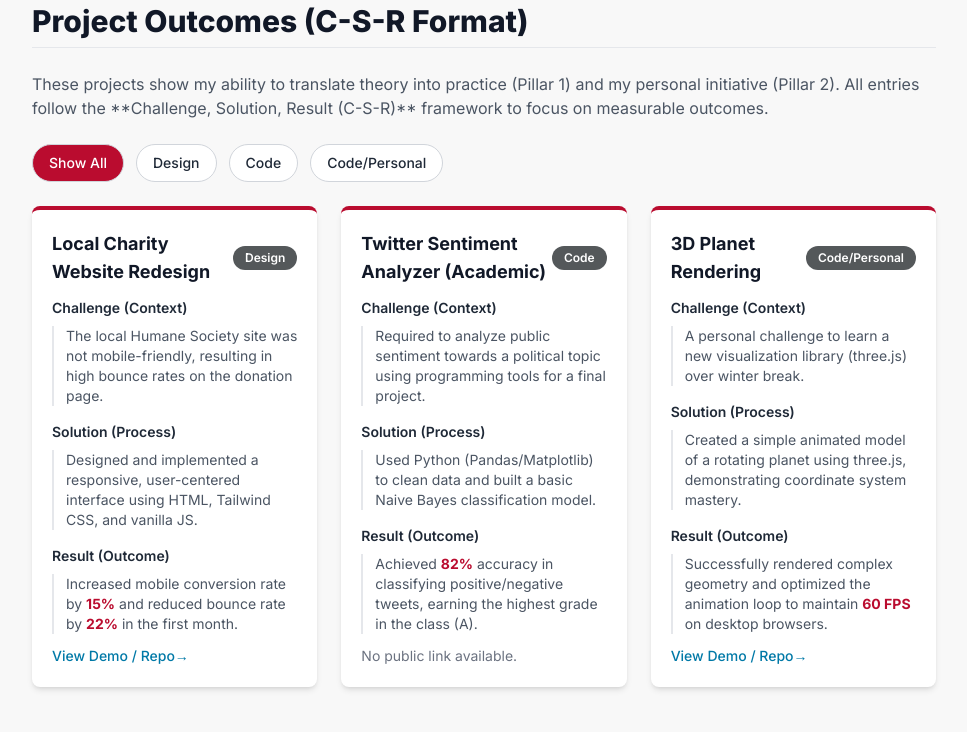
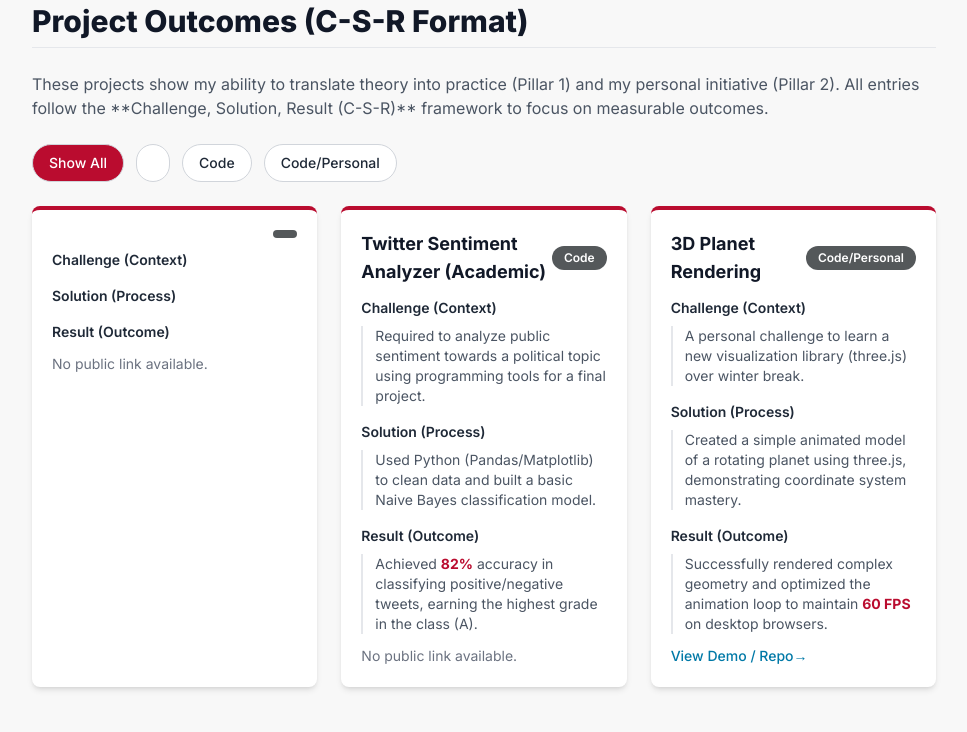
Before and after one commit to NaCarpentier/210stuff, a plain HTML site: page index.html in a window 1280 px wide. Shown: the part 1484-2216 px from the top of the page, without its empty margins (296-1263 px from the left). Drawn offline with nearby package versions, Linux system fonts and the light colour scheme.

```diff
--- a/index.html
+++ b/index.html
@@ -263,7 +263,7 @@ CONFIRMATION: NO SVG graphics used. NO Mermaid JS used. -->
             impactScoreMultiplier: 10, // Adjusts how much projects/awards count towards total impact
 
             // --- INTRODUCTION & BRANDING FIELDS ---
-            photoUrl: "https://placehold.co/150x150/BA0C2F/FFFFFF/png?text=RILEY+C", // Replace with a URL to a professional headshot
+            photoUrl: "https://www.textstudio.com/text-animation-generator", // Replace with a URL to a professional headshot
             logoUrl: "https://placehold.co/40x40/BA0C2F/FFFFFF.png?text=BSU", // URL for your school logo or personal brand icon
             personalBio: "I am a junior driven by the oppertunity and ability to apply my skills in a business setting to drive financial success. Currently, I serve as a Crew Trainer, where I utilize my ability to effectively teach and simplify processes to ensure team consistency and success. I believe in using my knowledge as a foundation on bettering my workplace and helping to improve my peers. ",
             missionStatement: "To strategize solutions that directly drive financial success in industries I am passionate about, leveraging computational thinking to optimize supply chain and internal processes. I aim to elevate the team's ability to execute these changes, making my future role easier and more profitable.",
@@ -288,12 +288,12 @@ CONFIRMATION: NO SVG graphics used. NO Mermaid JS used. -->
         // 1.3 PROJECTS (REQUIRED: Follow C-S-R format)
         const projectData = [
             {
-                title: "Local Charity Website Redesign",
-                category: "Design",
-                challenge: "The local Humane Society site was not mobile-friendly, resulting in high bounce rates on the donation page.",
-                solution: "Designed and implemented a responsive, user-centered interface using HTML, Tailwind CSS, and vanilla JS.",
-                result: "Increased mobile conversion rate by **15%** and reduced bounce rate by **22%** in the first month.",
-                link: "https://github.com/riley/charity-site"
+                title: "",
+                category: "",
+                challenge: "",
+                solution: "",
+                result: "",
+                link: ""
             },
             {
                 title: "Twitter Sentiment Analyzer (Academic)",
```
